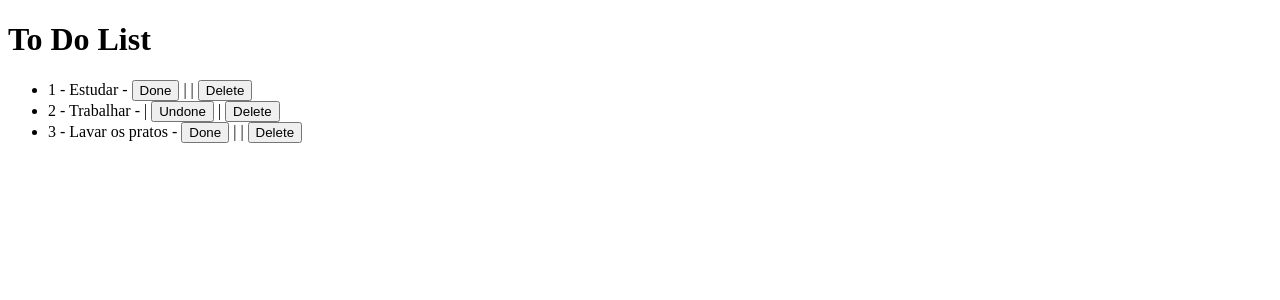
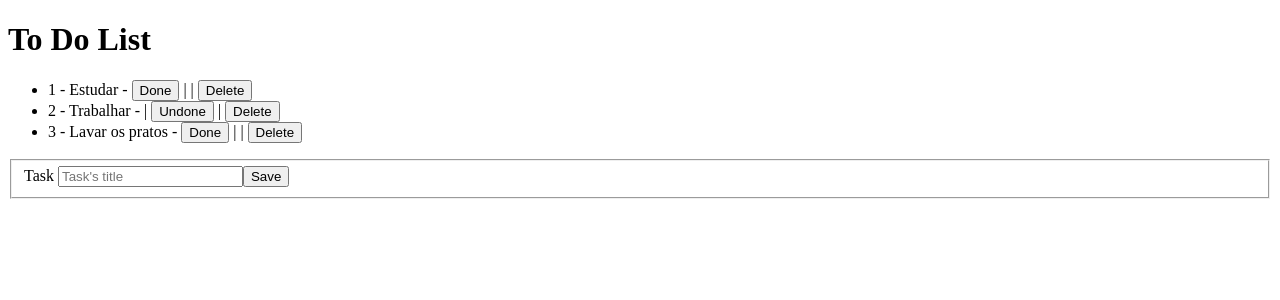
Before and after one commit to rene-kt/angular-to-do, an Angular app: page / in a window 1280 px wide. Shown: the top 300 px of the page. Built offline with nearby package versions, Linux system fonts and the light colour scheme.

Commit message:
adding form

```diff
--- a/src/app/app.component.html
+++ b/src/app/app.component.html
@@ -8,3 +8,17 @@
         <button (click)="remove(todo)">Delete</button></li>
 
 </ul>
+
+<form [formGroup]="form">
+
+    <fieldset>
+
+        <label>
+            Task
+        </label>
+
+        <input type="text" placeholder="Task's title" maxlength="60" formControlName="title">
+        <button>Save</button>
+    </fieldset>
+
+</form>
--- a/src/app/app.component.ts
+++ b/src/app/app.component.ts
@@ -1,4 +1,5 @@
 import { Component } from '@angular/core';
+import { FormBuilder, FormGroup, Validators } from '@angular/forms';
 import { Todo } from 'src/models/todo.model';
 
 @Component({
@@ -12,7 +13,23 @@ export class AppComponent {
 
   public title: String = "To Do List";
 
-  constructor(){
+  public form: FormGroup;
+
+  constructor(private fb: FormBuilder){
+
+
+    this.form = this.fb.group({
+
+
+      title: ['', Validators.compose([
+
+        Validators.minLength(3),
+        Validators.maxLength(20 ),
+        Validators.required,
+
+      ])]
+
+    })
     this.todos.push(new Todo('Estudar', false, 1));
     this.todos.push(new Todo('Trabalhar', true, 2));
     this.todos.push(new Todo('Lavar os pratos', false, 3));
--- a/src/app/app.module.ts
+++ b/src/app/app.module.ts
@@ -2,13 +2,15 @@ import { BrowserModule } from '@angular/platform-browser';
 import { NgModule } from '@angular/core';
 
 import { AppComponent } from './app.component';
+import { ReactiveFormsModule } from '@angular/forms';
 
 @NgModule({
   declarations: [
     AppComponent
   ],
   imports: [
-    BrowserModule
+    BrowserModule,
+    ReactiveFormsModule
   ],
   providers: [],
   bootstrap: [AppComponent]
```
